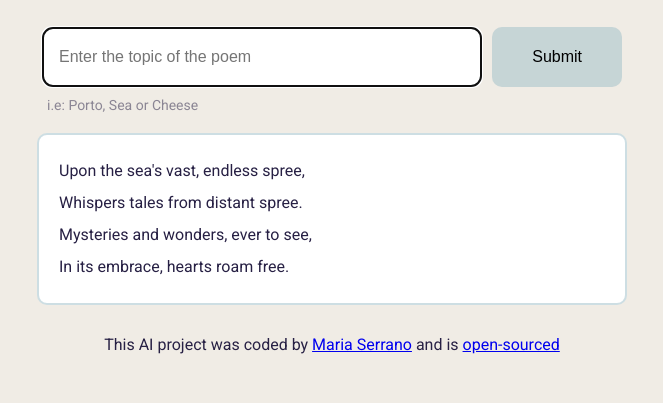
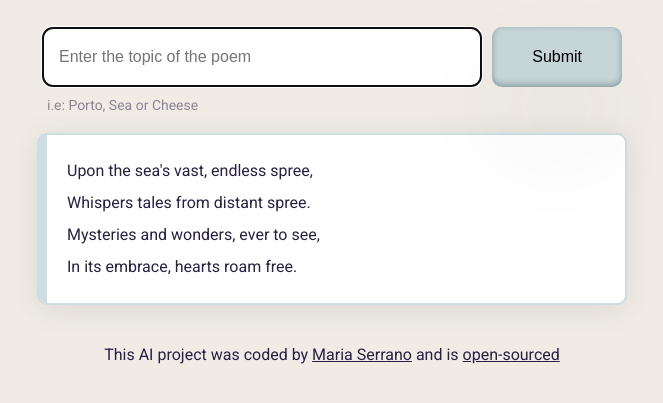
Before and after one commit to mhserrano/ai-generator, a plain HTML site: page index.html in a window 1280 px wide. Shown: the part 245-648 px from the top of the page, without its empty margins (308-971 px from the left). Drawn offline with Linux system fonts and the light colour scheme.

Commit message:
Added final details to the style

```diff
--- a/src/style.css
+++ b/src/style.css
@@ -8,8 +8,17 @@ body {
   color: #272044;
 }
 footer {
-  margin: 30px auto;
+  margin: 40px auto;
   text-align: center;
+}
+
+a {
+  color: #272044;
+}
+
+a:hover {
+  text-decoration: underline;
+  font-weight: 600;
 }
 
 .container {
@@ -49,6 +58,13 @@ form {
   border-radius: 10px;
   font-size: 16px;
   line-height: 20px;
+  box-shadow: rgba(50, 50, 93, 0.25) 0px 50px 100px -20px,
+    rgba(0, 0, 0, 0.3) 0px 30px 60px -30px,
+    rgba(10, 37, 64, 0.35) 0px -2px 6px 0px inset;
+}
+.submit-button:hover {
+  box-shadow: rgba(50, 50, 93, 0.25) 0px 30px 60px -12px inset,
+    rgba(0, 0, 0, 0.3) 0px 18px 36px -18px inset;
 }
 .suggestion {
   padding: 0 0 15px 15px;
@@ -61,6 +77,8 @@ form {
   margin: 5px;
   padding: 20px;
   border: 2px solid var(--main-branding-color);
+  border-left: 10px solid var(--main-branding-color);
   border-radius: 10px;
   line-height: 2;
+  box-shadow: 0px 4px 30px 0px rgba(39, 33, 66, 0.1);
 }
```
